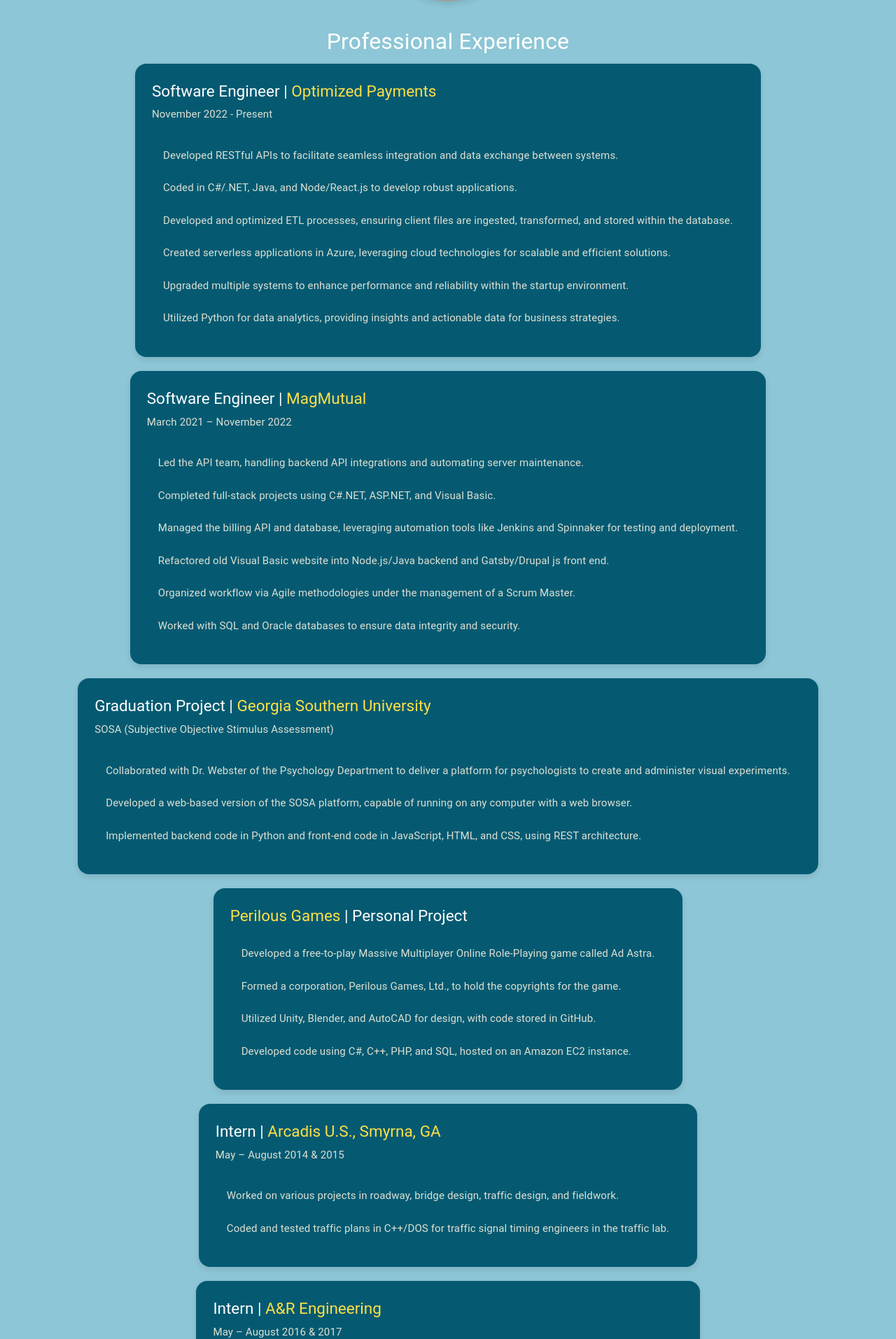
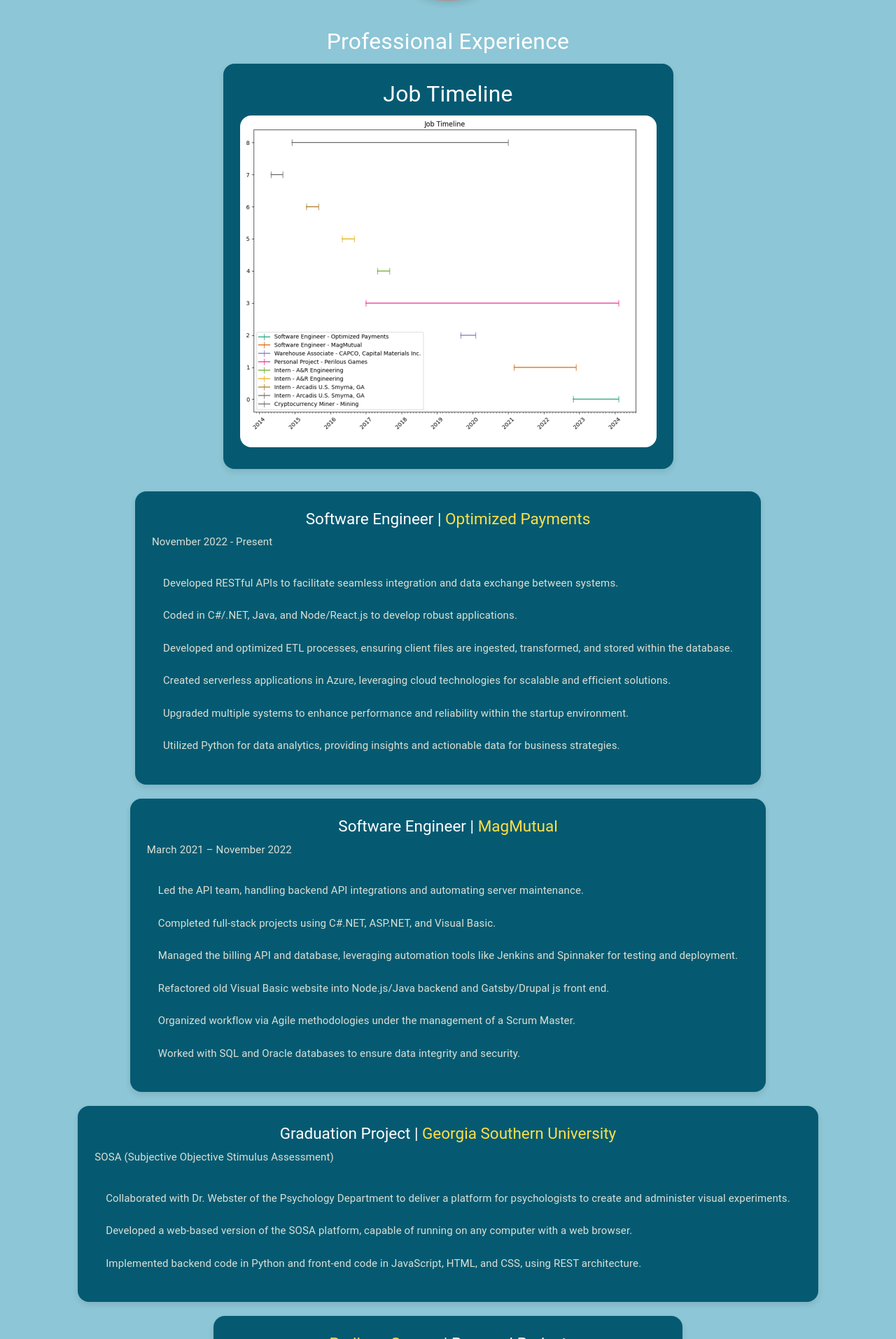
Before and after one commit to roku674/Website, a React (Create React App) app: page /experience in a window 1280 px wide. Shown: the part 207-2120 px from the top of the page at 70% size. Built offline with nearby package versions, Linux system fonts and the light colour scheme; grey boxes are pictures that could not be loaded.

Commit message:
Update Experience.js

```diff
--- a/src/pages/Experience.js
+++ b/src/pages/Experience.js
@@ -12,11 +12,17 @@
         </Box>
 
         {/* Professional Experience Header */}
-        <Typography variant="h4" gutterBottom>Professional Experience</Typography>
+        <Typography variant="h4" align="center" gutterBottom>Professional Experience</Typography>
+
+        {/* Job Timeline Graph */}
+        <Box mb={4} className="bubble">
+          <Typography variant="h4" align="center" gutterBottom>Job Timeline</Typography>
+          <img src="/pictures/experience.png" alt="Job Timeline Graph" style={{ width: '100%', maxWidth: '600px', borderRadius: '16px' }} />
+        </Box>
 
         {/* Experience at Optimized Payments */}
         <Box className="bubble">
-          <Typography variant="h5" gutterBottom>
+          <Typography variant="h5" align="center" gutterBottom>
             Software Engineer | <a href="https://optimizedpayments.com" target="_blank" rel="noopener noreferrer" style={{ color: '#fde047' }}>Optimized Payments</a>
           </Typography>
           <Typography variant="body1" paragraph>
@@ -46,7 +52,7 @@
 
         {/* Experience at MagMutual */}
         <Box className="bubble">
-          <Typography variant="h5" gutterBottom>
+          <Typography variant="h5" align="center" gutterBottom>
             Software Engineer | <a href="https://magmutual.com" target="_blank" rel="noopener noreferrer" style={{ color: '#fde047' }}>MagMutual</a>
           </Typography>
           <Typography variant="body1" paragraph>
@@ -76,7 +82,7 @@
 
         {/* Graduation Project at Georgia Southern University */}
         <Box className="bubble">
-          <Typography variant="h5" gutterBottom>
+          <Typography variant="h5" align="center" gutterBottom>
             Graduation Project | <a href="https://www.georgiasouthern.edu/" target="_blank" rel="noopener noreferrer" style={{ color: '#fde047' }}>Georgia Southern University</a>
           </Typography>
           <Typography variant="body1" paragraph>
@@ -97,7 +103,7 @@
 
         {/* Personal Project at Perilous Games */}
         <Box className="bubble">
-          <Typography variant="h5" gutterBottom>
+          <Typography variant="h5" align="center" gutterBottom>
             <a href="https://perilousgames.com" target="_blank" rel="noopener noreferrer" style={{ color: '#fde047' }}>Perilous Games</a> | Personal Project
           </Typography>
           <List>
@@ -118,7 +124,7 @@
 
         {/* Internship Experience at Arcadis U.S. */}
         <Box className="bubble">
-          <Typography variant="h5" gutterBottom>
+          <Typography variant="h5" align="center" gutterBottom>
             Intern | <a href="https://www.arcadis.com/en-us" target="_blank" rel="noopener noreferrer" style={{ color: '#fde047' }}>Arcadis U.S., Smyrna, GA</a>
           </Typography>
           <Typography variant="body1" paragraph>
@@ -136,7 +142,7 @@
 
         {/* Internship Experience at A&R Engineering */}
         <Box className="bubble">
-          <Typography variant="h5" gutterBottom>
+          <Typography variant="h5" align="center" gutterBottom>
             Intern | <a href="https://areng.com/" target="_blank" rel="noopener noreferrer" style={{ color: '#fde047' }}>A&R Engineering</a>
           </Typography>
           <Typography variant="body1" paragraph>
@@ -151,8 +157,8 @@
 
         {/* Education Section */}
         <Box className="bubble">
-          <Typography variant="h4" gutterBottom>Education</Typography>
-          <Typography variant="h5" gutterBottom>
+          <Typography variant="h4" align="center" gutterBottom>Education</Typography>
+          <Typography variant="h5" align="center" gutterBottom>
             B.S. Computer Science | <a href="https://www.georgiasouthern.edu/" target="_blank" rel="noopener noreferrer" style={{ color: '#fde047' }}>Georgia Southern University</a>
           </Typography>
           <Typography variant="body1" paragraph>
@@ -162,17 +168,11 @@
 
         {/* Technical Skills Section */}
         <Box className="bubble">
-          <Typography variant="h4" gutterBottom>Technical Skills</Typography>
+          <Typography variant="h4" align="center" gutterBottom>Technical Skills</Typography>
           <Typography variant="body1" paragraph>
             <a href="https://drive.google.com/drive/folders/1bhHUa6VtaJY_iB_qCT3QM8G_A9AxCDWt?usp=sharing" target="_blank" rel="noopener noreferrer" style={{ color: '#fde047' }}>All Certifications</a><br />
             Scrum Master Certified, C# / VB / ASP.NET, .Net Core, React / Node.js, Python, SQL, Oracle SQL Developer, Java, C++, HTML, CSS, JavaScript, Unity, GitHub, Jira, Azure, AWS, Jenkins, Spinnaker, and more.
           </Typography>
-        </Box>
-
-        {/* Job Timeline Graph */}
-        <Box mb={4} className="bubble">
-          <Typography variant="h4" gutterBottom>Job Timeline</Typography>
-          <img src="/pictures/experience.png" alt="Job Timeline Graph" style={{ width: '100%', maxWidth: '600px', borderRadius: '16px' }} />
         </Box>
       </Box>
     </Container>
```
